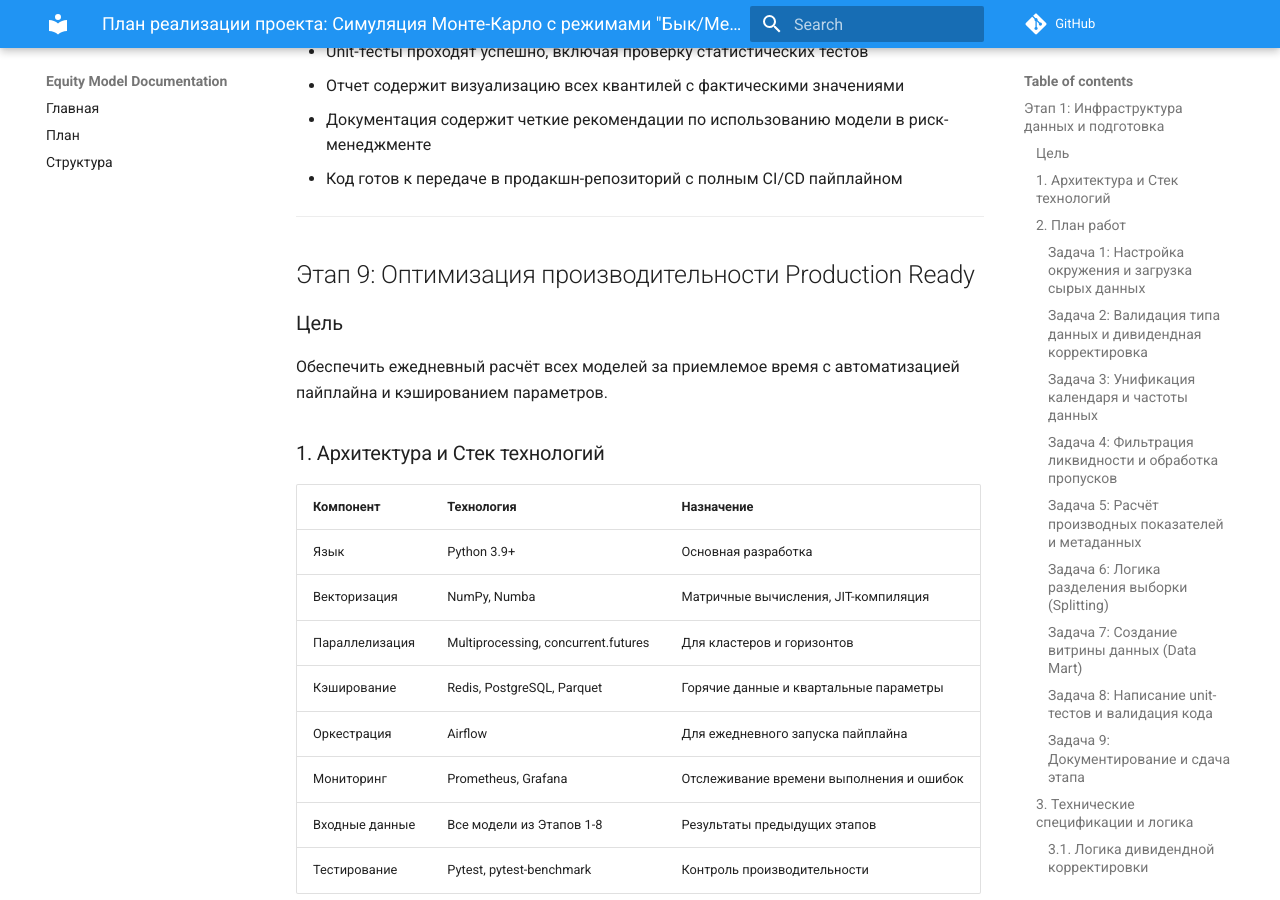
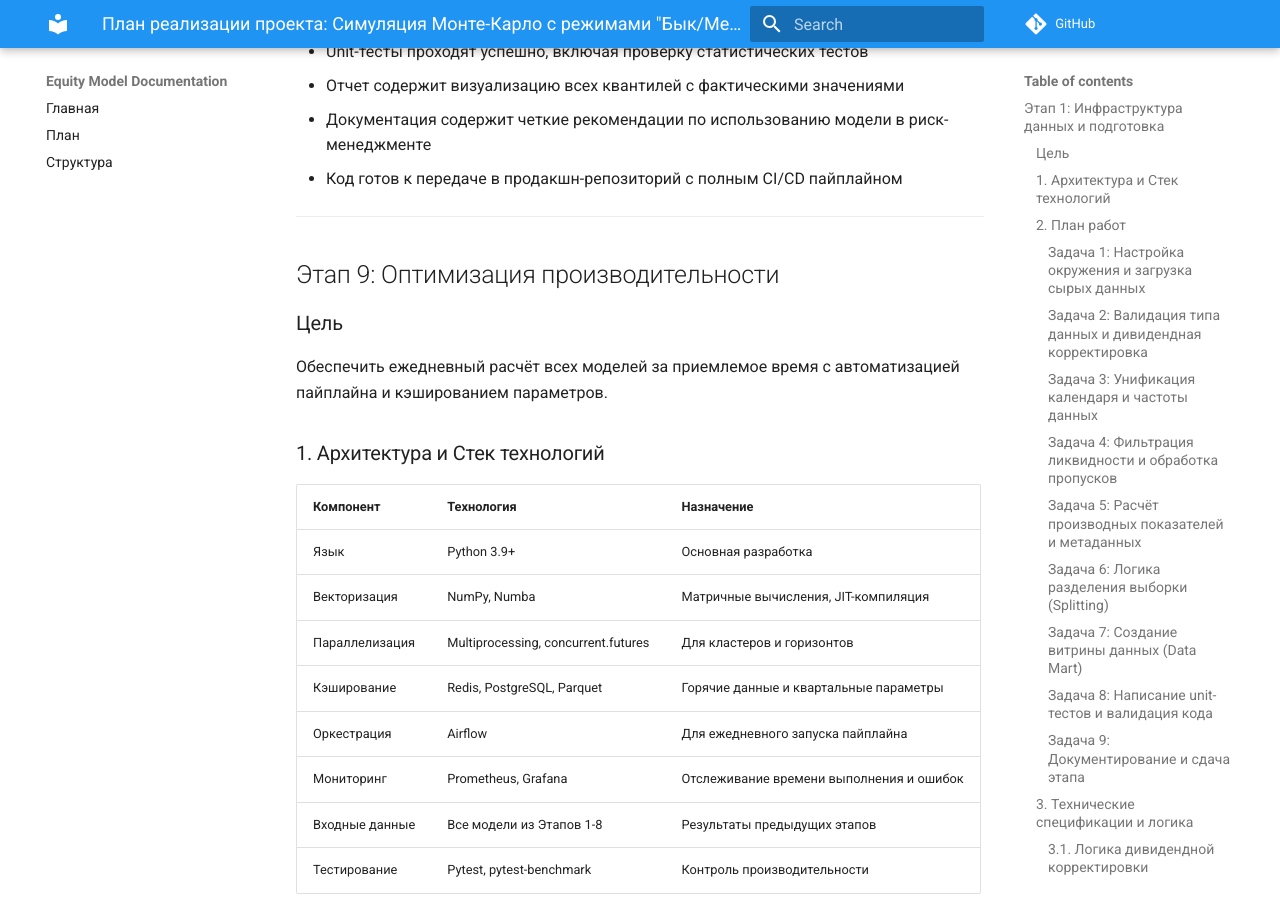
Before and after one commit to YaninaK/equity-model, an MkDocs documentation site: the page built from docs/DEVELOPMENT_PLAN.md, in a window 1280 px wide and 900 px high, scrolled down 46621 px. Built offline with MkDocs 1.6.1 and Material for MkDocs 9.7.7, drawn with Linux system fonts in a browser that asks for light colours; comment, search, counter and statistics services are not loaded.

Commit message:
Initial commit

```diff
--- a/docs/DEVELOPMENT_PLAN.md
+++ b/docs/DEVELOPMENT_PLAN.md
@@ -1808,7 +1808,7 @@ LR_ind = −2 × ln(L(Π_0) / L(Π_1))
 
 ---
 
-## Этап 9: Оптимизация производительности Production Ready
+## Этап 9: Оптимизация производительности
 
 ### Цель
 
```
Also changed, not shown: docs/ROADMAP.md (+1 -1 lines).
